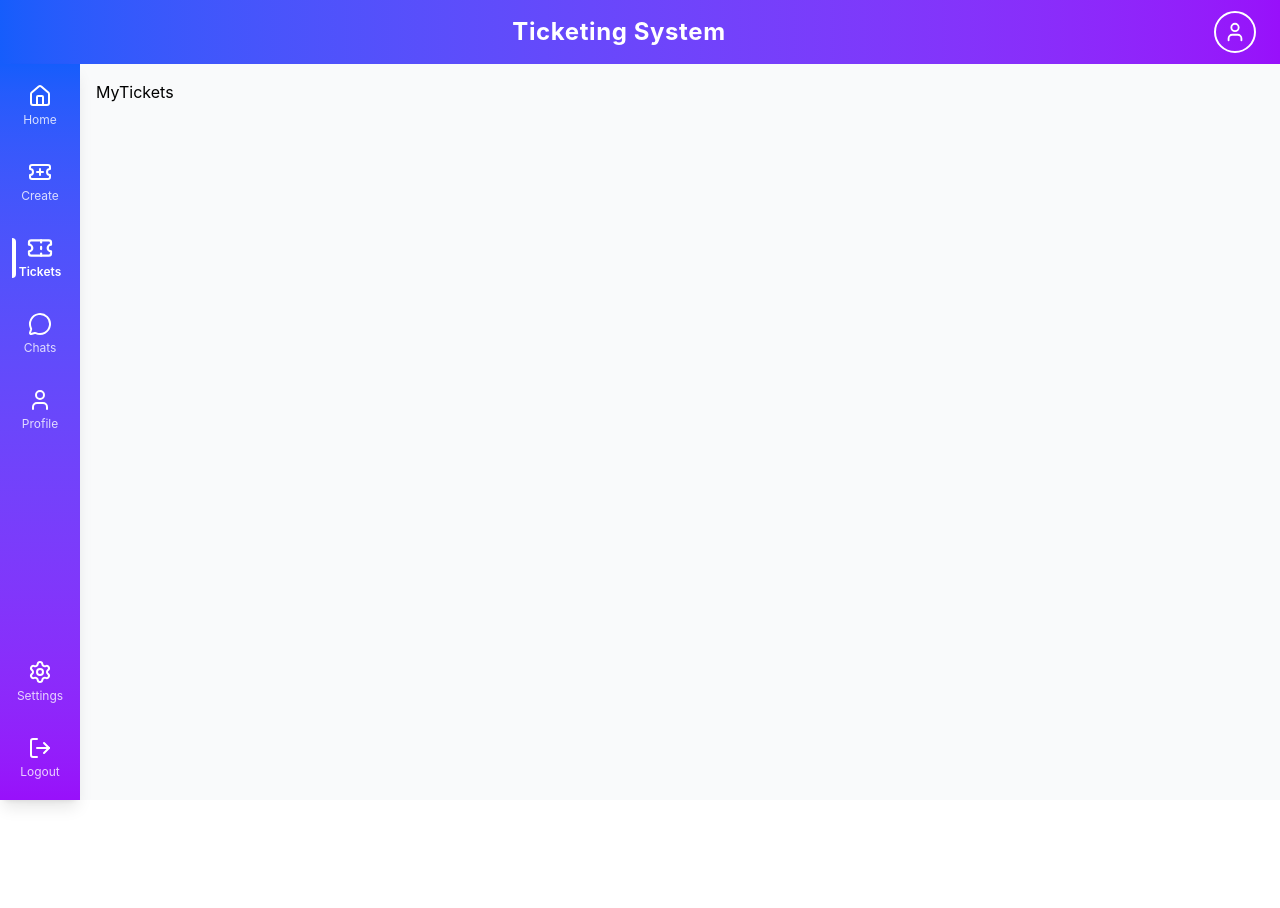
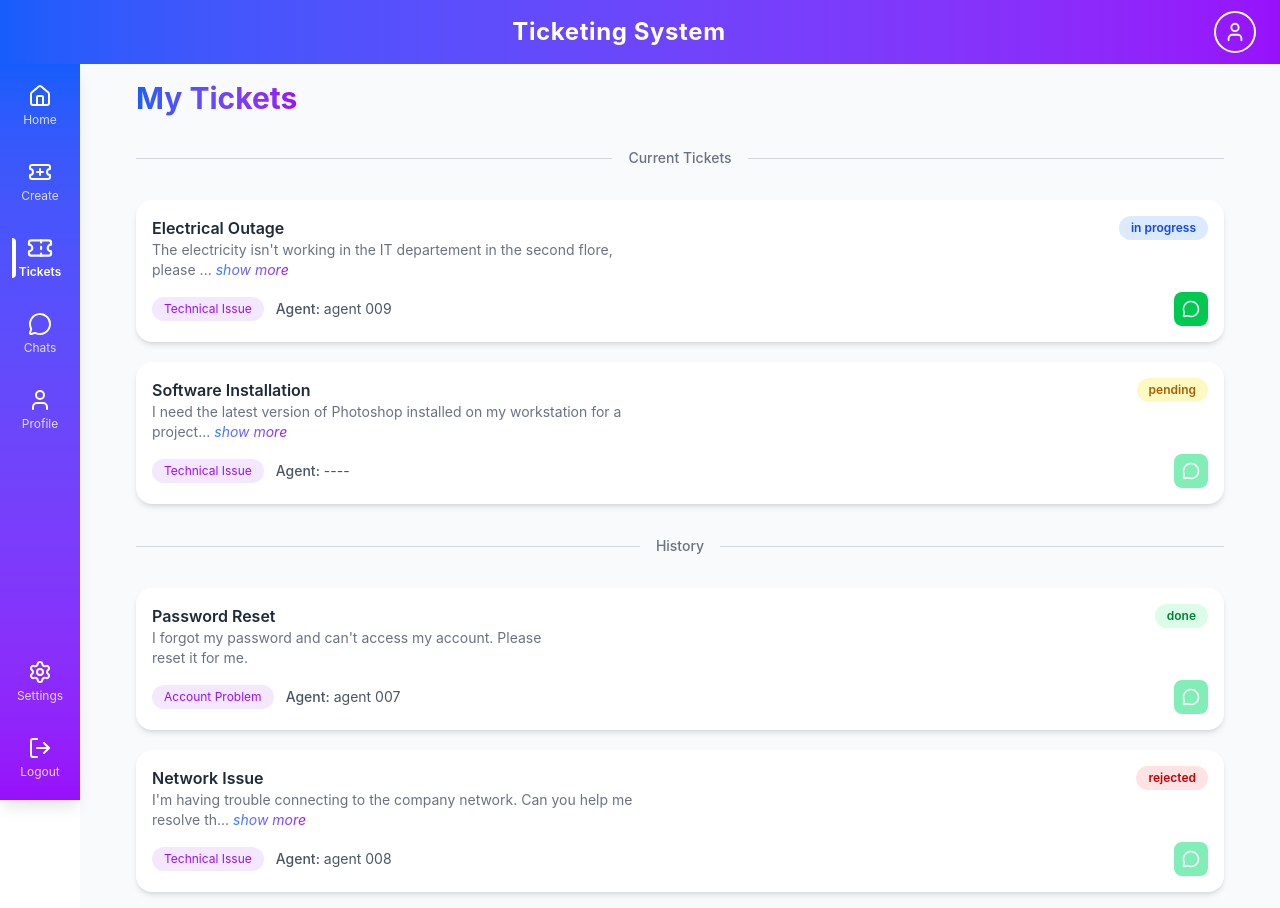
Before and after one commit to abderrahim-7/Ticketing_System, a React (Vite) app in the folder Frontend/: page /my-tickets in a window 1280 px wide. Before the commit the page ends 800 px from the top, so only its background shows below. Built offline with nearby package versions, Linux system fonts and the light colour scheme.

Commit message:
my tickets page

```diff
--- a/Frontend/src/components/layout/SideBar.tsx
+++ b/Frontend/src/components/layout/SideBar.tsx
@@ -38,7 +38,7 @@ const SideBar = ({ role }: Props) => {
   const location = useLocation();
 
   return (
-    <div className="fixed top-16 left-0 h-[calc(100vh-4rem)] w-20 flex flex-col justify-between bg-gradient-to-b from-blue-600 to-purple-600 p-3 shadow-lg">
+    <div className="fixed z-1 top-16 left-0 h-[calc(100vh-4rem)] w-20 flex flex-col justify-between bg-gradient-to-b from-blue-600 to-purple-600 p-3 shadow-lg">
       {" "}
       <div className="flex flex-col gap-4">
         <SidebarButton
--- a/Frontend/src/components/layout/TopBar.tsx
+++ b/Frontend/src/components/layout/TopBar.tsx
@@ -3,7 +3,7 @@ import { User as ProfileIcon } from "lucide-react";
 
 const TopBar = () => {
   return (
-    <header className="sticky top-0 w-full h-16 bg-gradient-to-r from-blue-600 to-purple-600 flex items-center px-6">
+    <header className="sticky z-1 top-0 w-full h-16 bg-gradient-to-r from-blue-600 to-purple-600 flex items-center px-6">
       <div className="flex-1 flex justify-center">
         <h1 className="text-white text-2xl font-bold tracking-wide">
           Ticketing System
--- /dev/null
+++ b/Frontend/src/components/ui/Ticket.tsx
@@ -0,0 +1,124 @@
+import React, { useState } from "react";
+import { MessageCircle } from "lucide-react";
+
+interface Props {
+  name: string;
+  category: string;
+  description: string;
+  agent: string;
+  user: string;
+  status: "pending" | "in progress" | "rejected" | "done";
+  role: "user" | "agent" | "admin";
+}
+
+const Ticket = ({
+  name,
+  category,
+  description,
+  agent,
+  user,
+  status,
+  role,
+}: Props) => {
+  const [expanded, setExpanded] = useState(false);
+
+  const MAX_LENGTH = 80;
+  const isLong = description.length > MAX_LENGTH;
+
+  const statusColors: any = {
+    pending: "bg-yellow-100 text-yellow-700",
+    "in progress": "bg-blue-100 text-blue-700",
+    rejected: "bg-red-100 text-red-700",
+    done: "bg-green-100 text-green-700",
+  };
+
+  return (
+    <div className="w-full bg-white rounded-2xl shadow-md p-4 flex flex-col gap-3 hover:shadow-xl transition-all duration-300">
+      {/* TOP ROW */}
+      <div className="flex justify-between items-start">
+        <div>
+          <h2 className="text-base font-semibold text-gray-800">{name}</h2>
+
+          {/* DESCRIPTION INLINE */}
+          <div className="text-sm text-gray-500 max-w-[80%]">
+            {expanded || !isLong
+              ? description
+              : description.slice(0, MAX_LENGTH) + "..."}
+
+            {isLong && (
+              <span
+                onClick={() => setExpanded(!expanded)}
+                className="
+                  ml-1 cursor-pointer italic text-transparent bg-clip-text
+                  bg-gradient-to-r from-blue-500 to-purple-600
+                  hover:opacity-80 transition
+                "
+              >
+                {expanded ? "show less" : "show more"}
+              </span>
+            )}
+          </div>
+        </div>
+
+        {/* STATUS */}
+        <span
+          className={`px-3 py-1 rounded-full text-xs font-semibold whitespace-nowrap flex-shrink-0 ${
+            statusColors[status] || "bg-gray-100 text-gray-600"
+          }`}
+        >
+          {status}
+        </span>
+      </div>
+
+      {/* BOTTOM ROW */}
+      <div className="flex items-center justify-between text-sm">
+        <div className="flex items-center gap-3 flex-wrap">
+          {/* CATEGORY */}
+          <span className="px-3 py-1 bg-purple-100 text-purple-600 rounded-full text-xs">
+            {category}
+          </span>
+
+          {/* AGENT */}
+          {(role === "user" || role === "admin") && (
+            <span className="text-gray-600">
+              <span className="font-medium">Agent:</span>{" "}
+              {agent === "" ? "----" : agent}
+            </span>
+          )}
+
+          {/* USER */}
+          {(role === "agent" || role === "admin") && (
+            <span className="text-gray-600">
+              <span className="font-medium">User:</span> {user}
+            </span>
+          )}
+        </div>
+
+        {/* CONTACT BUTTON */}
+        <abbr
+          title={
+            agent === "" || status === "rejected" || status === "done"
+              ? "No contact available"
+              : `Contact ${role === "user" ? "agent" : "user"}`
+          }
+        >
+          <button
+            disabled={agent === ""}
+            className={`
+      p-2 rounded-lg text-white transition
+      ${
+        agent === "" || status === "rejected" || status === "done"
+          ? "bg-green-400 opacity-50 cursor-not-allowed"
+          : "bg-green-500 hover:bg-green-600 cursor-pointer"
+      }
+    `}
+          >
+            <MessageCircle size={18} />
+          </button>
+        </abbr>
+      </div>
+    </div>
+  );
+};
+
+export default Ticket;
--- a/Frontend/src/layout/GlobalLayout.tsx
+++ b/Frontend/src/layout/GlobalLayout.tsx
@@ -8,7 +8,7 @@ interface Props {
 
 const GlobalLayout = ({ children }: Props) => {
   return (
-    <div className="min-h-screen flex flex-col">
+    <div className="min-h-screen flex flex-col z-0">
       {/* Top bar */}
       <TopBar />
 
--- a/Frontend/src/pages/client/MyTickets.tsx
+++ b/Frontend/src/pages/client/MyTickets.tsx
@@ -1,12 +1,145 @@
-import React from "react";
+import React, { useEffect, useState } from "react";
 import GlobalLayout from "../../layout/GlobalLayout";
+import Ticket from "../../components/ui/Ticket";
+
+interface TicketData {
+  name: string;
+  category: string;
+  description: string;
+  agent: string;
+  user: string;
+  status: "pending" | "in progress" | "rejected" | "done";
+  role: "user" | "agent" | "admin";
+}
 
 const MyTickets = () => {
+  const tickets: TicketData[] = [
+    {
+      name: "Electrical Outage",
+      category: "Technical Issue",
+      description:
+        "The electricity isn't working in the IT departement in the second flore, please fix it as soon as possible.",
+      agent: "agent 009",
+      user: "Abderrahim",
+      status: "in progress",
+      role: "user",
+    },
+    {
+      name: "Software Installation",
+      category: "Technical Issue",
+      description:
+        "I need the latest version of Photoshop installed on my workstation for a project deadline.",
+      agent: "",
+      user: "Abderrahim",
+      status: "pending",
+      role: "user",
+    },
+    {
+      name: "Password Reset",
+      category: "Account Problem",
+      description:
+        "I forgot my password and can't access my account. Please reset it for me.",
+      agent: "agent 007",
+      user: "Abderrahim",
+      status: "done",
+      role: "user",
+    },
+    {
+      name: "Network Issue",
+      category: "Technical Issue",
+      description:
+        "I'm having trouble connecting to the company network. Can you help me resolve this?",
+      agent: "agent 008",
+      user: "Abderrahim",
+      status: "rejected",
+      role: "user",
+    },
+  ];
+
+  const currentTickets = tickets.filter(
+    (t) => t.status === "pending" || t.status === "in progress",
+  );
+
+  const historyTickets = tickets.filter(
+    (t) => t.status === "done" || t.status === "rejected",
+  );
+
+  const [mounted, setMounted] = useState(false);
+
+  useEffect(() => {
+    setMounted(true);
+  }, []);
+
   return (
     <GlobalLayout>
-      <div>MyTickets</div>
+      <div
+        className={`
+          flex flex-col items-start px-10
+          transition-all duration-500 ease-out
+          ${mounted ? "opacity-100 translate-y-0" : "opacity-0 translate-y-6"}
+        `}
+      >
+        {/* TITLE */}
+        <h1 className="text-2xl md:text-3xl font-bold text-center bg-gradient-to-r from-blue-600 to-purple-600 text-transparent bg-clip-text mb-6">
+          My Tickets
+        </h1>
+
+        <div className="w-full flex flex-col gap-6">
+          {/* CURRENT TICKETS */}
+          <SectionTitle title="Current Tickets" />
+
+          <div className="flex flex-col gap-5">
+            {currentTickets.map((ticket, index) => (
+              <div
+                key={index}
+                className={`
+        transform transition-all duration-500 ease-out
+        ${mounted ? "opacity-100 translate-y-0" : "opacity-0 translate-y-10"}
+      `}
+                style={{
+                  transitionDelay: `${index * 100}ms`,
+                }}
+              >
+                <Ticket {...ticket} />
+              </div>
+            ))}
+          </div>
+
+          {/* HISTORY */}
+          <SectionTitle title="History" />
+
+          <div className="flex flex-col gap-5">
+            {historyTickets.map((ticket, index) => (
+              <div
+                key={index}
+                className={`
+        transform transition-all duration-500 ease-out
+        ${mounted ? "opacity-100 translate-y-0" : "opacity-0 translate-y-10"}
+      `}
+                style={{
+                  transitionDelay: `${(index + currentTickets.length) * 100}ms`,
+                }}
+              >
+                <Ticket {...ticket} />
+              </div>
+            ))}
+          </div>
+        </div>
+      </div>
     </GlobalLayout>
   );
 };
 
 export default MyTickets;
+
+const SectionTitle = ({ title }: { title: string }) => {
+  return (
+    <div className="w-full flex items-center gap-4 my-2">
+      <div className="flex-1 h-px bg-gray-300" />
+      <span className="text-sm text-gray-500 font-medium whitespace-nowrap">
+        {title}
+      </span>
+      <div className="flex-1 h-px bg-gray-300" />
+    </div>
+  );
+};
```
